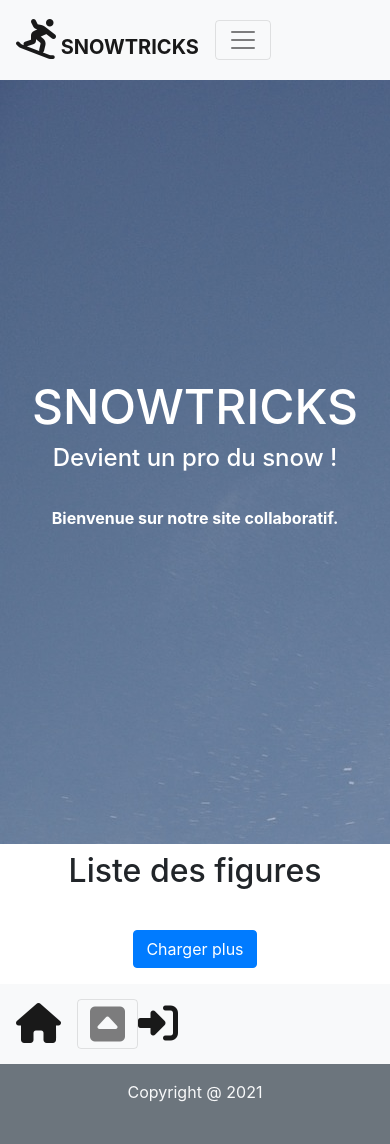
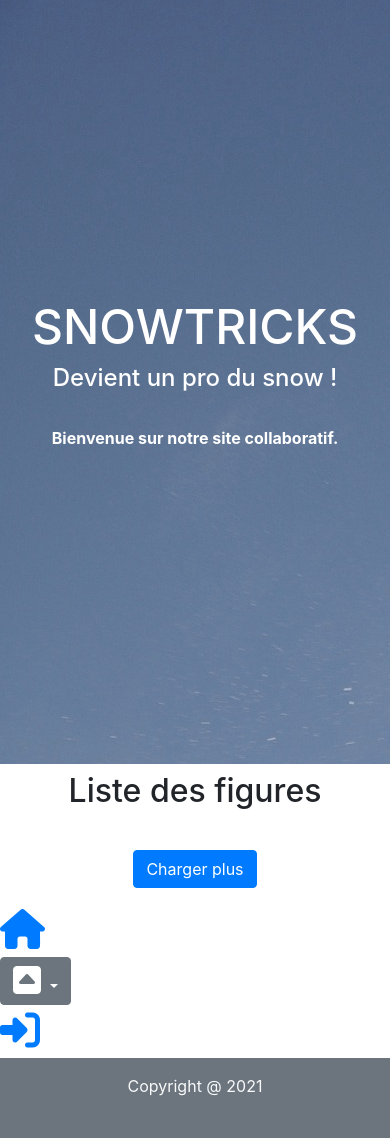
Before and after one commit to laurent-66/site_communautaire_snowtricks, a Symfony app: template templates/core/figures/home.html.twig in a window 390 px wide. Run offline with Twig, Linux system fonts and the light colour scheme; the template is opened without the code that fills it, so the values that code supplies are empty; some libraries are stand-ins or nearby versions.

Commit message:
22-01-11 manage menu on responsive device in progress

```diff
--- a/public/css/style.css
+++ b/public/css/style.css
@@ -7,11 +7,38 @@
 
 .menu
 {
+    width:100%;
     display:flex;
     flex-direction: row;
     justify-content: space-between;
     align-items: center;
 
+}
+
+.block-logo
+{
+    display: block;
+}
+
+.block-item-menu
+{
+    display:flex;
+    flex-direction: row;
+    justify-content:flex-end;
+    align-items: center;
+    margin: 0px;
+    padding: 0px;
+}
+
+.menu li {
+    list-style: none;
+}
+
+.menu-item a {
+    color: black;
+    font-weight:600;
+    padding: 0px;
+    margin: 0px 7.5px;
 }
 
 .imageHero
@@ -46,7 +73,17 @@
     top: 90%; left: 95%;
 }
 
+.menu-smartphone
+{
+    display:none;
+}
+
 @media screen and (max-width: 768px) {
+
+    .navbar {
+        display:none;
+    }
+
     .imageHero h1 {
         font-size: 3rem;
     }
@@ -56,4 +93,23 @@
     .imageHero p {
         font-size: 1rem;
     }
+
+    .menu-smartphone
+    {
+        display: contents;
+    }
+
+    .dropdown-menu li {
+        list-style: none;
+        background-color: #000000;
+    }
+
+    .dropdown-menu a {
+        color: white;
+        font-weight:600;
+        padding: 0px;
+        margin: 0px 7.5px;
+    }
+
+
   }
--- a/templates/partials/header.html.twig
+++ b/templates/partials/header.html.twig
@@ -1,14 +1,10 @@
 <nav class="navbar navbar-expand-lg navbar-light bg-light py-0 " style="height:80px;">
-    <div class="container-fluid">
-        <div class="menu">
-            <div><a class="navbar-brand"  href="{{ path('homePage') }}"><i class="fas fa-snowboarding fa-2x"></i><strong> SNOWTRICKS</strong></a></div>
-            <button class="navbar-toggler" type="button" data-bs-toggle="collapse" data-bs-target="#navbarColor03" aria-controls="navbarColor03" aria-expanded="false" aria-label="Toggle navigation">
-                <span class="navbar-toggler-icon"></span>
-            </button>
-            <div class="collapse navbar-collapse" id="navbarColor03">
-                <ul class="navbar-nav">
+    <div class="container-fluid px-0">
+        <div class="menu px-0">
+            <div class="block-logo"><a class="navbar-brand"  href="{{ path('homePage') }}"><i class="fas fa-snowboarding fa-2x"></i><strong> SNOWTRICKS</strong></a></div>
+                <ul class="block-item-menu">
                     <li class="menu-item">
-                        <a class="item nav-link" href="{{ path('homePage') }}">Acceuil |</a>
+                        <a class="item nav-link" href="{{ path('homePage') }}">Accueil |</a>
                     </li>
                     <li class="menu-item">
                         <a class="item nav-link" href="{{ path('homePage') }}#Tricks-list">Tricks |</a>
@@ -24,7 +20,7 @@
 
                     {% else %}
                     <li class="menu-item">
-                        <a class="item nav-link" href="{{ path('app_logout') }}">se déconnecter</a>
+                        <a class="item nav-link" href="{{ path('app_logout') }}">se déconnecter |</a>
                     </li>
 
                     <li class="menu-item">
@@ -32,7 +28,7 @@
                     </li>
                     {% endif %}
                 </ul>
-            </div>
+
         </div>
     </div>
 </nav>
--- a/templates/partials/headerSmartphone.html.twig
+++ b/templates/partials/headerSmartphone.html.twig
@@ -1,27 +1,29 @@
-<nav class="navbar navbar-expand-lg navbar-light bg-light py-0 " style="height:80px;" id="menu-smartphone">
-    <div class="container-fluid">
-        <div class="menu d-flex justify-content-around">
+<nav class="container-fluid menu-smartphone bg-light py-0">
     <div><a class="navbar-brand d-block"  href="{{ path('homePage') }}"><i class="fas fa-home fa-2x"></i></a></div>
-            <button class="navbar-toggler d-block" type="button" data-ts-toggle="collapse" data-ts-target="#navbarColor03" aria-controls="navbarColor03" aria-expanded="false" aria-label="Toggle navigation">
+
+    <button type="button" class="btn btn-secondary dropdown-toggle" data-toggle="dropdown" aria-haspopup="true" aria-expanded="false">
         <i class="fas fa-caret-square-up fa-2x"></i>
     </button>
 
 
-            <div><a class="navbar-brand d-block"  href="{{ path('app_logout') }}"><i class="fas fa-sign-in-alt fa-2x"></i></a></div>
 
 
-
-            <div class="collapse navbar-collapse" id="navbarColor03">
-                <ul class="navbar-nav">
+    {% if not app.user %}
+        <div><a class="navbar-brand d-block"  href="{{ path('login') }}"><i class="fas fa-sign-in-alt fa-2x"></i></a></div>
+    {% else %}
+        <div><a class="navbar-brand d-block"  href="{{ path('app_logout') }}"><i class="fas fa-sign-out-alt fa-2x"></i></a></div>
+    {% endif %}
+    <div class="dropdown-menu">
+        <ul>
             <li class="menu-item">
-                        <a class="item nav-link" href="{{ path('homePage') }}">Acceuil |</a>
+                <a class="item nav-link" href="{{ path('homePage') }}">Acceuil</a>
             </li>
             <li class="menu-item">
-                        <a class="item nav-link" href="{{ path('homePage') }}#Tricks-list">Tricks |</a>
+                <a class="item nav-link" href="{{ path('homePage') }}#Tricks-list">Tricks</a>
             </li>
             {% if not app.user %}
             <li class="menu-item">
-                        <a class="item nav-link" href="{{ path('login') }}">connexion |</a>
+                <a class="item nav-link" href="{{ path('login') }}">connexion</a>
             </li>
 
             <li class="menu-item">
@@ -39,6 +41,4 @@
             {% endif %}
         </ul>
     </div>
-        </div>
-    </div>
 </nav>
```
Lines whose indentation alone changed are shown as unchanged.
